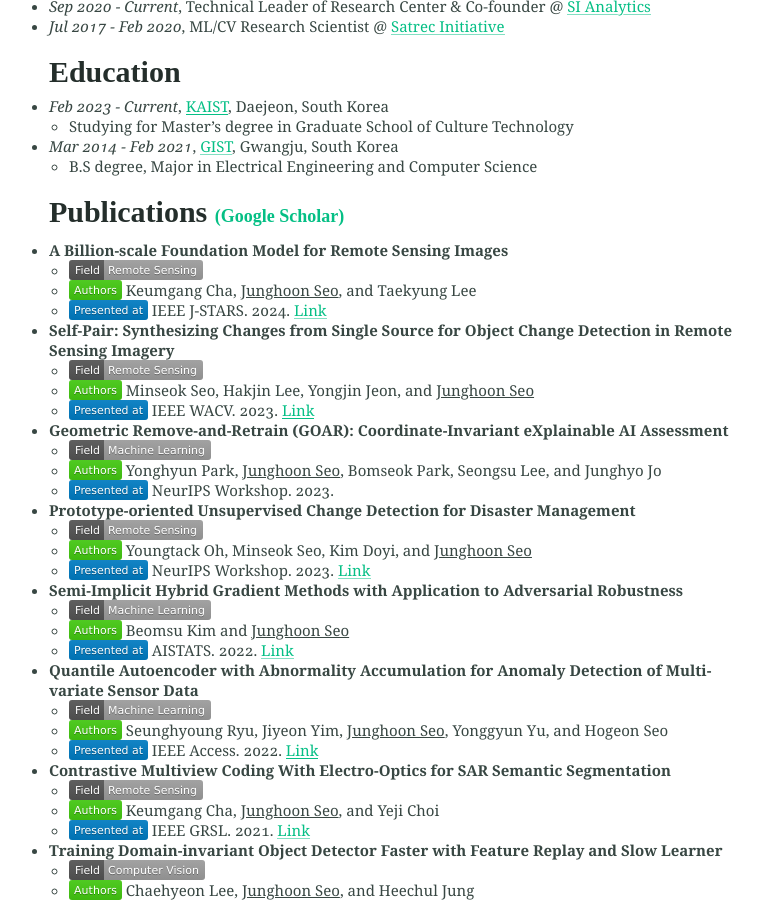
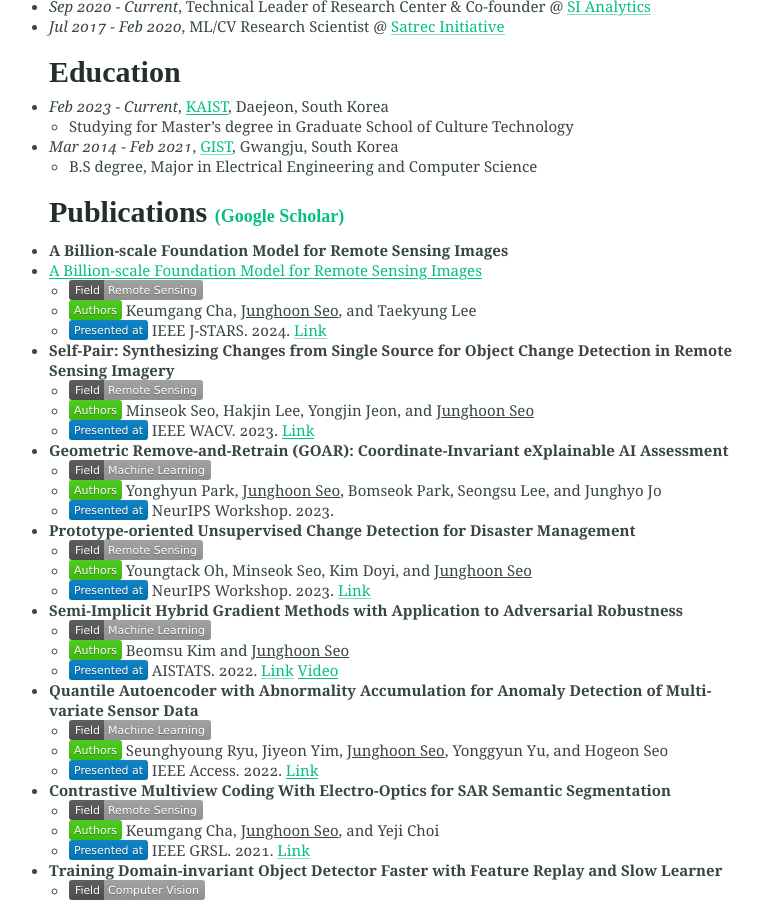
Before and after one commit to mikigom/mikigom.github.io, a Jekyll site: the page built from index.md, in a window 1280 px wide and 900 px high, scrolled down 760 px. Shown: the whole window, without its empty margins (234-997 px from the left). Built offline with Jekyll 4.4.1, drawn with Linux system fonts in a browser that asks for light colours.

Commit message:
Update index.md

```diff
--- a/index.md
+++ b/index.md
@@ -26,6 +26,7 @@
 
 ### Publications <span style="font-size:0.6em;">[(Google Scholar)](https://scholar.google.com/citations?user=9KBQk-YAAAAJ&hl=en)</span>
 * **A Billion-scale Foundation Model for Remote Sensing Images**
+* <a href="https://arxiv.org/abs/2304.05215">A Billion-scale Foundation Model for Remote Sensing Images</a>
   - <img height="10" src="/assets/Field-Remote Sensing-lightgrey.svg">
   - <img height="10" src="/assets/-Authors-brightgreen.svg"> Keumgang Cha, <U>Junghoon Seo</U>, and Taekyung Lee
   - <img height="10" src="/assets/-Presented%20at-blue.svg"> IEEE J-STARS. 2024. [Link](https://arxiv.org/abs/2304.05215)
@@ -44,7 +45,7 @@
 * **Semi-Implicit Hybrid Gradient Methods with Application to Adversarial Robustness**
   - <img height="10" src="/assets/Field-Machine Learning-lightgrey.svg">
   - <img height="10" src="/assets/-Authors-brightgreen.svg"> Beomsu Kim and <U>Junghoon Seo</U>
-  - <img height="10" src="/assets/-Presented%20at-blue.svg"> AISTATS. 2022. [Link](https://arxiv.org/abs/2202.10523)
+  - <img height="10" src="/assets/-Presented%20at-blue.svg"> AISTATS. 2022. [Link](https://arxiv.org/abs/2202.10523) [Video](https://slideslive.com/38980554/semiimplicit-hybrid-gradient-methods-with-application-to-adversarial-robustness)
 * **Quantile Autoencoder with Abnormality Accumulation for Anomaly Detection of Multi-variate Sensor Data**
   - <img height="10" src="/assets/Field-Machine Learning-lightgrey.svg">
   - <img height="10" src="/assets/-Authors-brightgreen.svg"> Seunghyoung Ryu, Jiyeon Yim, <U>Junghoon Seo</U>, Yonggyun Yu, and Hogeon Seo
```
